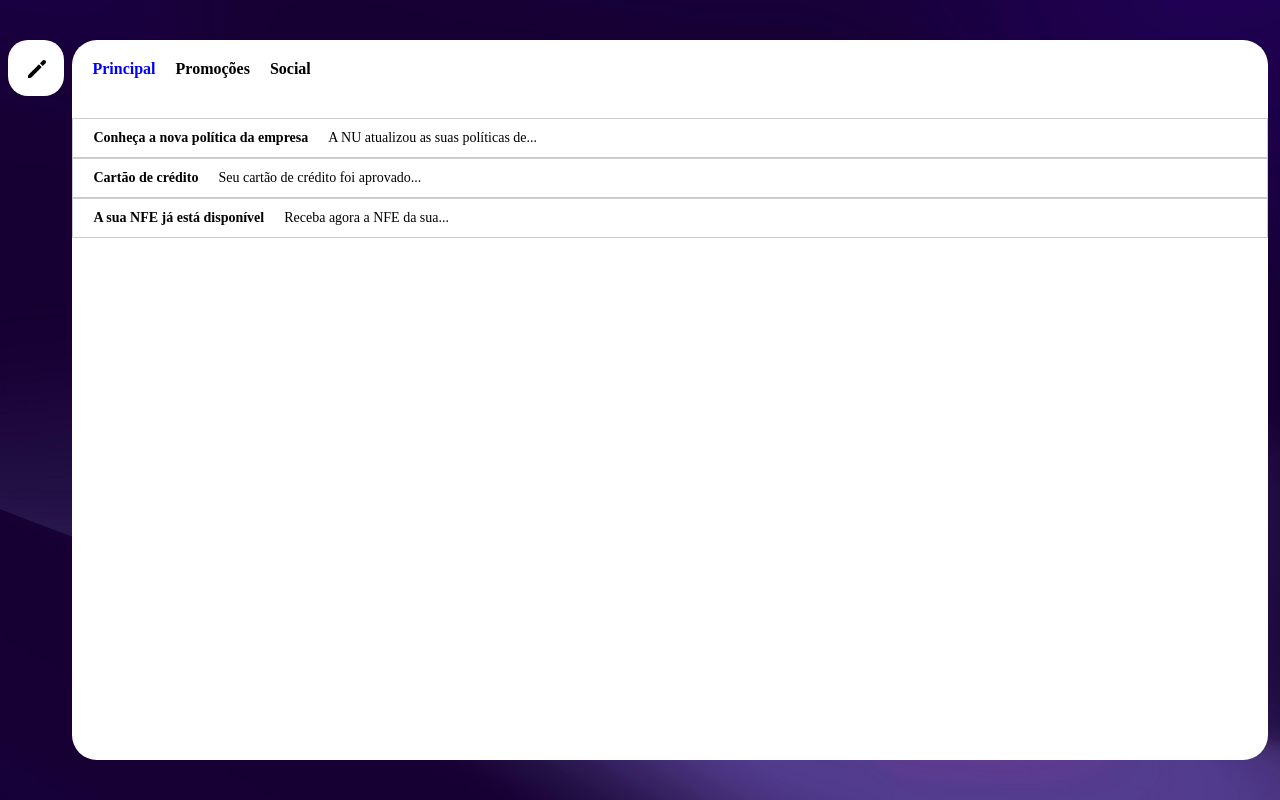
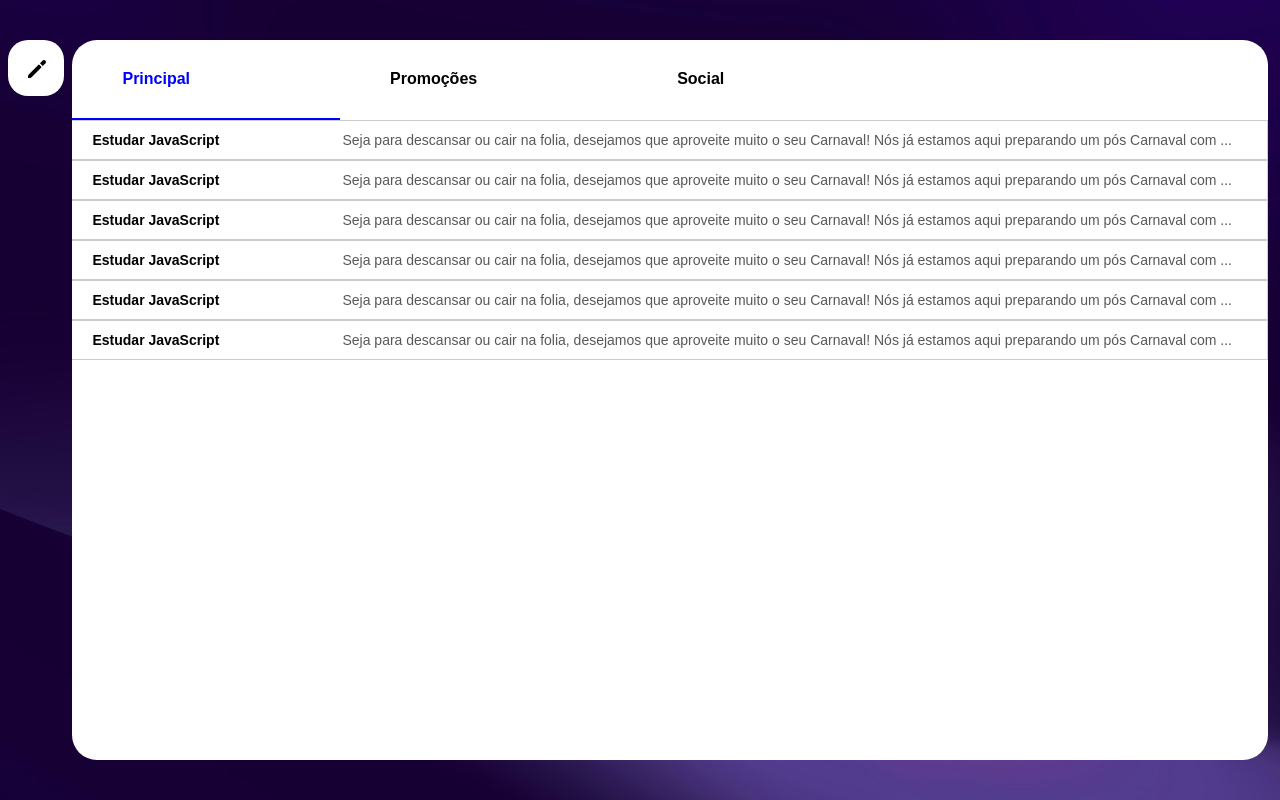
Before and after one commit to LucasB0mfim/MeuEmail, a React (Create React App) app: page / in a window 1280 px wide. Built offline with nearby package versions, Linux system fonts and the light colour scheme.

Commit message:
Usando alguns Hooks do React - 12/02/24

```diff
--- a/src/App.tsx
+++ b/src/App.tsx
@@ -1,11 +1,13 @@
+import { Provider } from 'react-redux'
 import BarraLateral from './containers/BarraLateral'
 import ListaDeEmail from './containers/ListaDeEmail'
 import StyleGlobal, { Container } from './styles'
 import { StyleSheetManager } from 'styled-components'
+import store from './store'
 
 function App() {
   return (
-    <>
+    <Provider store={store}>
       <StyleGlobal />
       <Container>
         <StyleSheetManager shouldForwardProp={() => true}>
@@ -13,7 +15,7 @@ function App() {
           <ListaDeEmail />
         </StyleSheetManager>
       </Container>
-    </>
+    </Provider>
   )
 }
 
--- a/src/components/FiltroCard/styles.ts
+++ b/src/components/FiltroCard/styles.ts
@@ -5,8 +5,9 @@ type PropsSemLegenda = Omit<Props, 'legenda'>
 
 export const teste = styled.div<PropsSemLegenda>`
   color: ${(props) => (props.ativo ? 'blue' : '#000')};
+  border-bottom: ${(props) => (props.ativo ? '2px solid blue' : '')};
   h1 {
     font-size: 16px;
-    margin-right: 20px;
+    margin: 30px 150px 30px 50px;
   }
 `
--- a/src/containers/Tarefa/index.tsx
+++ b/src/containers/Email/index.tsx
@@ -2,16 +2,16 @@
 
 import * as S from './styles'
 
-type Props = {
+export type Props = {
   titulo: string
   descricao: string
 }
 
-const Tarefa = ({ titulo, descricao }: Props) => (
+const Email = ({ titulo, descricao }: Props) => (
   <S.Card>
     <S.Titulo>{titulo}</S.Titulo>
     <S.Descricao>{descricao}</S.Descricao>
   </S.Card>
 )
 
-export default Tarefa
+export default Email
--- a/src/containers/Tarefa/styles.ts
+++ b/src/containers/Email/styles.ts
@@ -1,4 +1,5 @@
 import styled from 'styled-components'
+import { Props } from '.'
 
 export const Card = styled.div`
   display: flex;
@@ -6,14 +7,20 @@ export const Card = styled.div`
   padding-left: 20px;
   height: 40px;
   border: 1px solid #ccc;
+  border-left: none;
+  cursor: pointer;
 
   &:hover {
     background-color: #ccc;
+    box-shadow: 0px 3px 3px rgba(0, 0, 0, 0.25);
   }
 `
 
 export const Titulo = styled.h3`
-  margin-right: 20px;
+  margin-right: 30px;
+  width: 220px;
 `
 
-export const Descricao = styled.span``
+export const Descricao = styled.span`
+  color: #585858;
+`
--- a/src/containers/ListaDeEmail/index.tsx
+++ b/src/containers/ListaDeEmail/index.tsx
@@ -1,23 +1,13 @@
+import { useSelector } from 'react-redux'
+import { RootReducer } from '../../store'
 import FiltroCard from '../../components/FiltroCard'
-import Tarefa from '../Tarefa'
+import Email from '../Email'
 import * as S from './styles'
 
-const tarefas = [
-  {
-    titulo: 'Conheça a nova política da empresa',
-    descricao: 'A NU atualizou as suas políticas de...'
-  },
-  {
-    titulo: 'Cartão de crédito',
-    descricao: 'Seu cartão de crédito foi aprovado...'
-  },
-  {
-    titulo: 'A sua NFE já está disponível',
-    descricao: 'Receba agora a NFE da sua...'
-  }
-]
+const ListaDeEmail = () => {
+  const { emails } = useSelector((state: RootReducer) => state)
 
-const ListaDeEmail = () => (
+  return (
     <S.Container>
       <S.Main>
         <S.Categoria>
@@ -26,15 +16,16 @@ const ListaDeEmail = () => (
           <FiltroCard legenda="Social" />
         </S.Categoria>
         <S.Ul>
-        {tarefas.map((email) => (
+          {emails.map((email) => (
             //usei a key para não repetir o titulo
             <li key={email.titulo}>
-            <Tarefa titulo={email.titulo} descricao={email.descricao} />
+              <Email titulo={email.titulo} descricao={email.descricao} />
             </li>
           ))}
         </S.Ul>
       </S.Main>
     </S.Container>
   )
+}
 
 export default ListaDeEmail
--- a/src/containers/ListaDeEmail/styles.ts
+++ b/src/containers/ListaDeEmail/styles.ts
@@ -12,6 +12,7 @@ export const Main = styled.div`
   height: 90vh;
   border-radius: 25px;
   background-color: #fff;
+  overflow-y: hidden;
 `
 
 export const Lista = styled.div`
@@ -19,9 +20,6 @@ export const Lista = styled.div`
 `
 export const Categoria = styled.div`
   display: flex;
-  padding: 20px;
 `
 
-export const Ul = styled.ul`
-  margin-top: 20px;
-`
+export const Ul = styled.ul``
--- /dev/null
+++ b/src/models/Email.ts
@@ -0,0 +1,15 @@
+// isso é uma classe
+
+class Email {
+  titulo: string
+  descricao: string
+  id: number
+
+  constructor(titulo: string, descricao: string, id: number) {
+    this.titulo = titulo
+    this.descricao = descricao
+    this.id = id
+  }
+}
+
+export default Email
--- /dev/null
+++ b/src/store/index.ts
@@ -0,0 +1,12 @@
+import { configureStore } from '@reduxjs/toolkit'
+
+import emailsReducer from './reducers/emails'
+
+const store = configureStore({
+  reducer: {
+    emails: emailsReducer
+  }
+})
+
+export type RootReducer = ReturnType<typeof store.getState>
+export default store
--- /dev/null
+++ b/src/store/reducers/emails.ts
@@ -0,0 +1,46 @@
+import { createSlice, PayloadAction } from '@reduxjs/toolkit'
+import Email from '../../models/Email'
+
+const emailsSlice = createSlice({
+  name: 'emails',
+  initialState: [
+    new Email(
+      'Estudar JavaScript',
+      'Seja para descansar ou cair na folia, desejamos que aproveite muito o seu Carnaval! Nós já estamos aqui preparando um pós Carnaval com ...',
+      1
+    ),
+    new Email(
+      'Estudar JavaScript',
+      'Seja para descansar ou cair na folia, desejamos que aproveite muito o seu Carnaval! Nós já estamos aqui preparando um pós Carnaval com ...',
+      2
+    ),
+    new Email(
+      'Estudar JavaScript',
+      'Seja para descansar ou cair na folia, desejamos que aproveite muito o seu Carnaval! Nós já estamos aqui preparando um pós Carnaval com ...',
+      3
+    ),
+    new Email(
+      'Estudar JavaScript',
+      'Seja para descansar ou cair na folia, desejamos que aproveite muito o seu Carnaval! Nós já estamos aqui preparando um pós Carnaval com ...',
+      4
+    ),
+    new Email(
+      'Estudar JavaScript',
+      'Seja para descansar ou cair na folia, desejamos que aproveite muito o seu Carnaval! Nós já estamos aqui preparando um pós Carnaval com ...',
+      5
+    ),
+    new Email(
+      'Estudar JavaScript',
+      'Seja para descansar ou cair na folia, desejamos que aproveite muito o seu Carnaval! Nós já estamos aqui preparando um pós Carnaval com ...',
+      6
+    )
+  ],
+  reducers: {
+    remover: (state, action: PayloadAction<number>) => {
+      state = state.filter((email) => email.id !== action.payload)
+    }
+  }
+})
+
+export const { remover } = emailsSlice.actions
+export default emailsSlice.reducer
--- a/src/styles/index.ts
+++ b/src/styles/index.ts
@@ -9,6 +9,7 @@ const StyleGlobal = createGlobalStyle`
     list-style: none;
     font-size: 14px;
     text-decoration: none;
+    font-family: sans-serif;
   }
 `
 
```
Also changed, not shown: src/utils/enums/Tarefa.ts (deleted, +0 -8 lines). Lines whose indentation alone changed are shown as unchanged.
